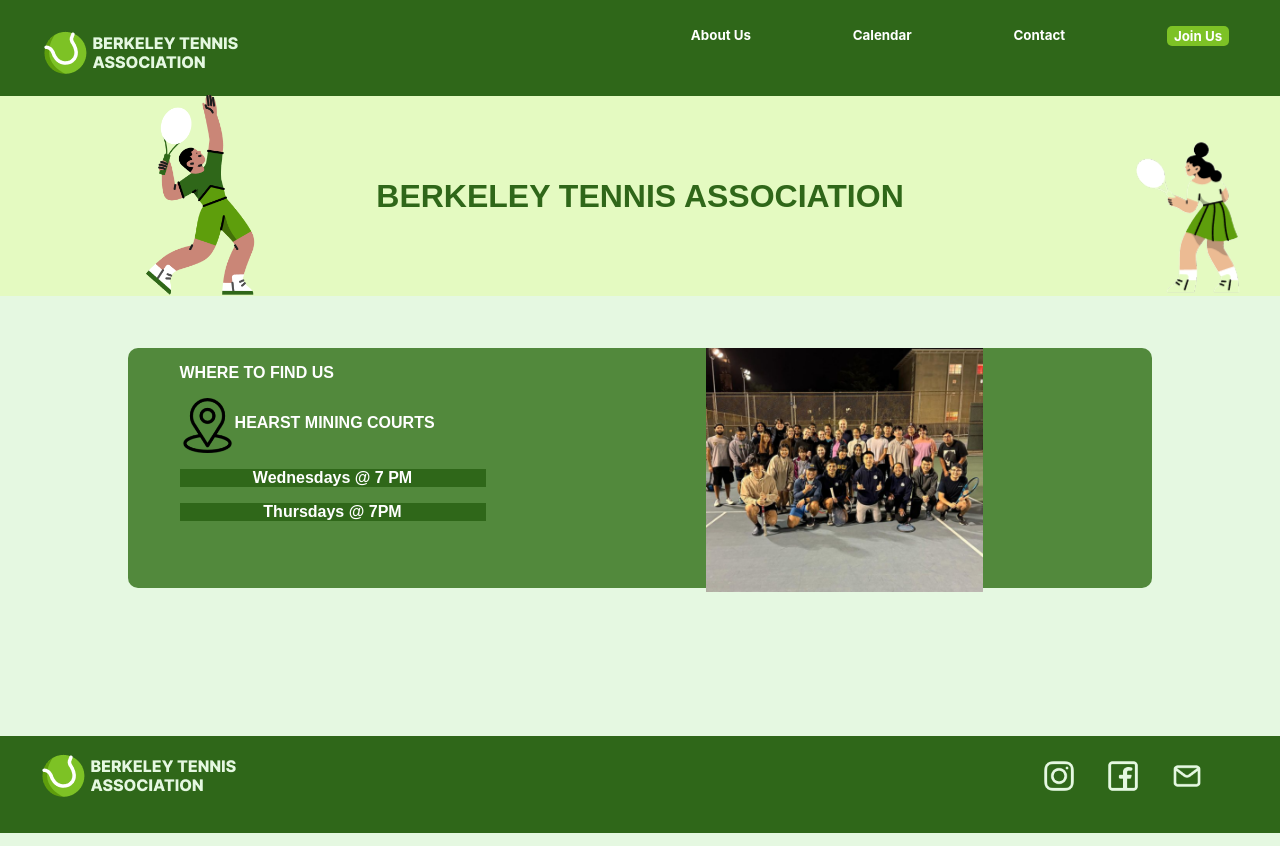
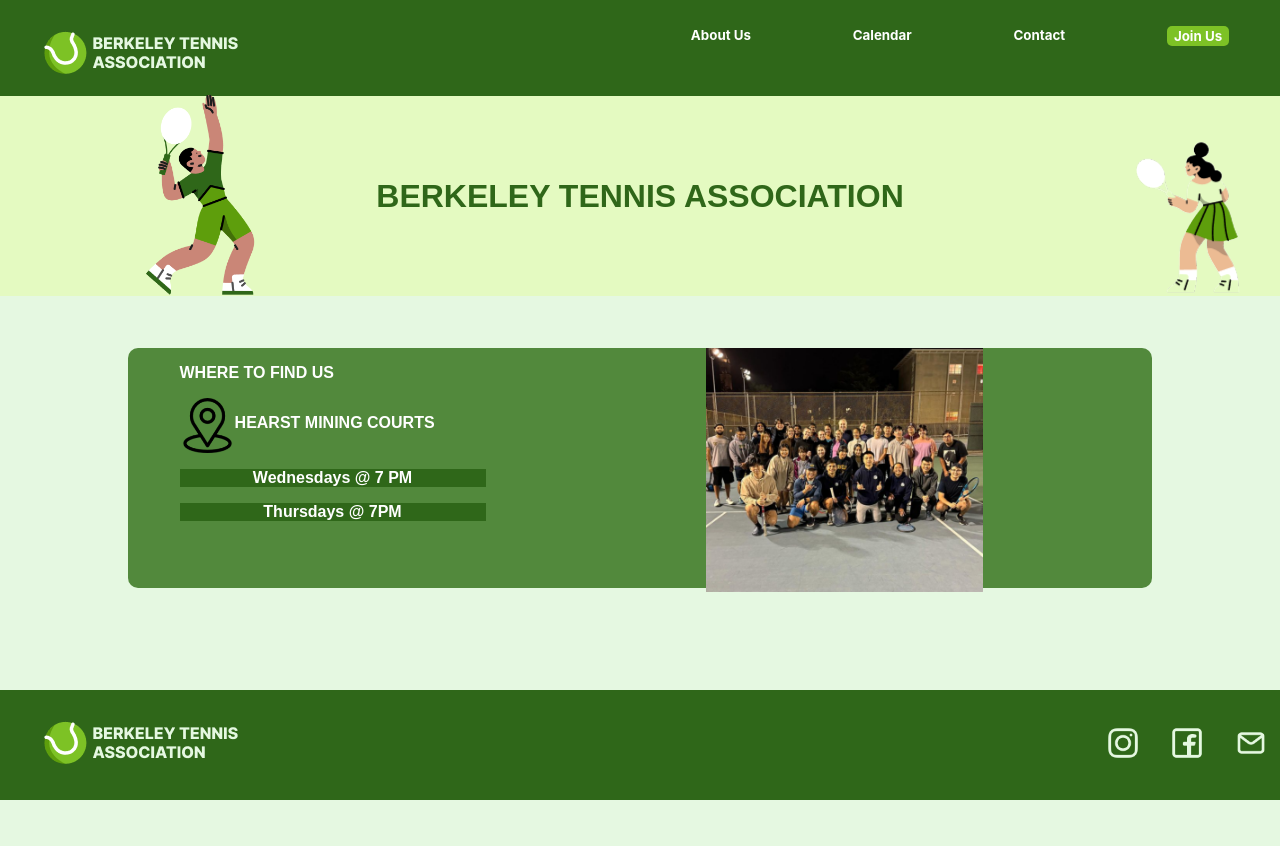
Before and after one commit to BTA-Website/website, a React (Create React App) app: page / in a window 1280 px wide. Built offline with nearby package versions, Linux system fonts and the light colour scheme.

Commit message:
fixed padding

```diff
--- a/src/components/assets/footer.css
+++ b/src/components/assets/footer.css
@@ -2,19 +2,21 @@
     background-color: #2f6719;
     display: flex;
     justify-content: space-between;
-    padding: 1% 6% 2% 0;
-    max-width: 100%;
+    width: 100%;
+    position: sticky;
+    padding-top: 2%;
+    padding-bottom: 2%;
+
+    bottom: 0;
 }
 
-/* .header-left img{
-    width: 40%;
-} */
 
 .footer-icons {
     display: flex;
     flex-direction: row;
     gap: 2.5vw;
     align-items: center;
+    padding-right: 1%;
 }
 
 .footer-icons img {
```
